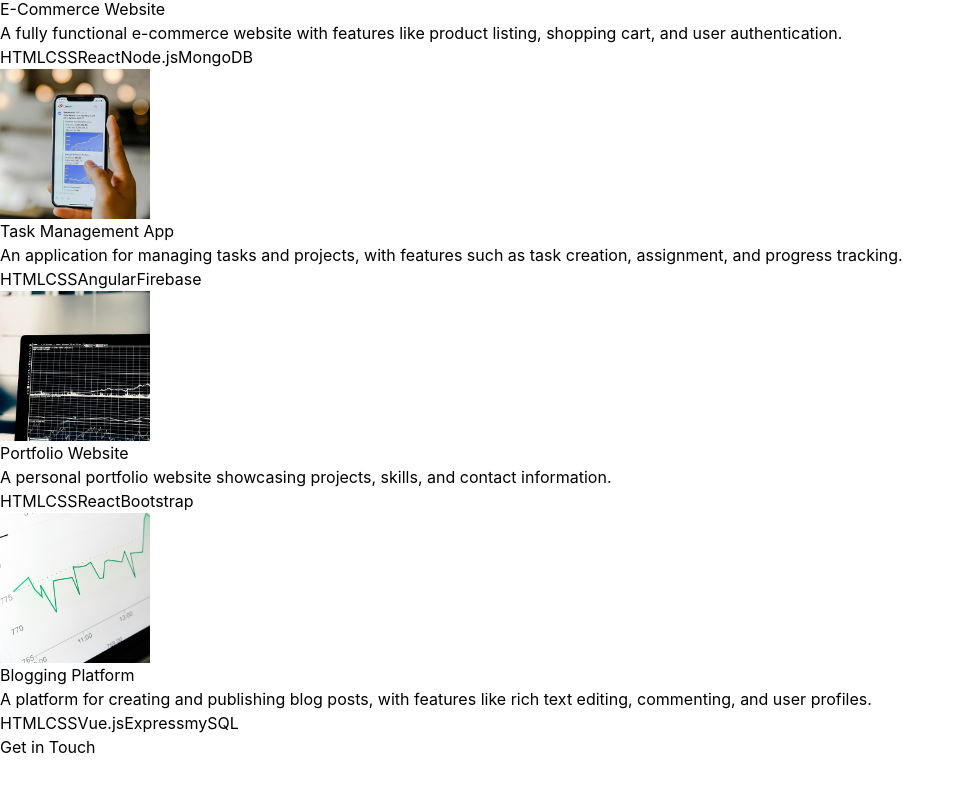
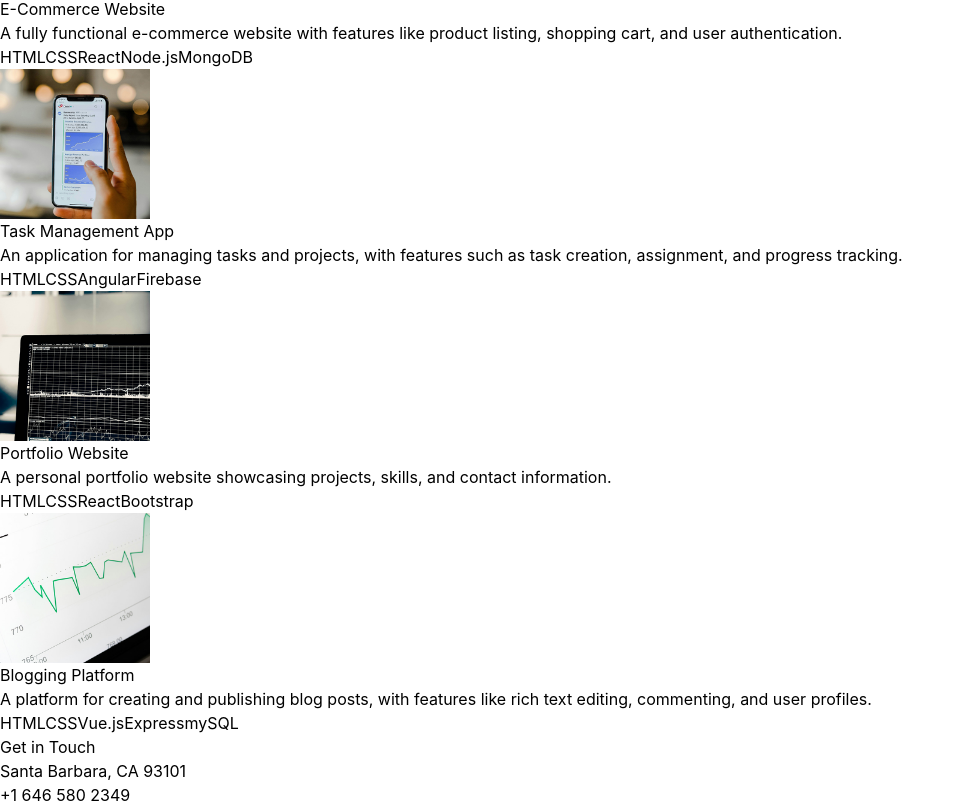
Before and after one commit to amriikk/jotrio-1.1, a React (Vite) app: page / in a window 1280 px wide. Shown: the part 3679-4486 px from the top of the page, without its empty margins (0-960 px from the left). Before the commit the page ends 4438 px from the top, so only its background shows below. Built offline with nearby package versions, Linux system fonts and the light colour scheme.

Commit message:
update constants address

```diff
--- a/src/components/Contact.jsx
+++ b/src/components/Contact.jsx
@@ -1,7 +1,13 @@
+import { CONTACT } from "../constants"
+
 const Contact = () => {
   return (
     <div className="border-b border-neutral-900 pb-20">
         <h2 className="my-10 text-center text-4xl">Get in Touch</h2>
+        <div className="text-center tracking-tigher">
+            <p className="my-4">{ CONTACT.address}</p>
+            <p className="my-4">{ CONTACT.phoneNo}</p>
+        </div>
     </div>
   )
 }
--- a/src/constants/index.js
+++ b/src/constants/index.js
@@ -74,7 +74,7 @@ export const PROJECTS = [
 ];
 
 export const CONTACT = {
-  address: "767 Fifth Avenue, New York, NY 10153 ",
-  phoneNo: "+12 4555 666 00 ",
-  email: "me@example.com",
+  address: "Santa Barbara, CA 93101 ",
+  phoneNo: "+1 646 580 2349 ",
+  email: "trujillojohnk@me.com",
 };
```
